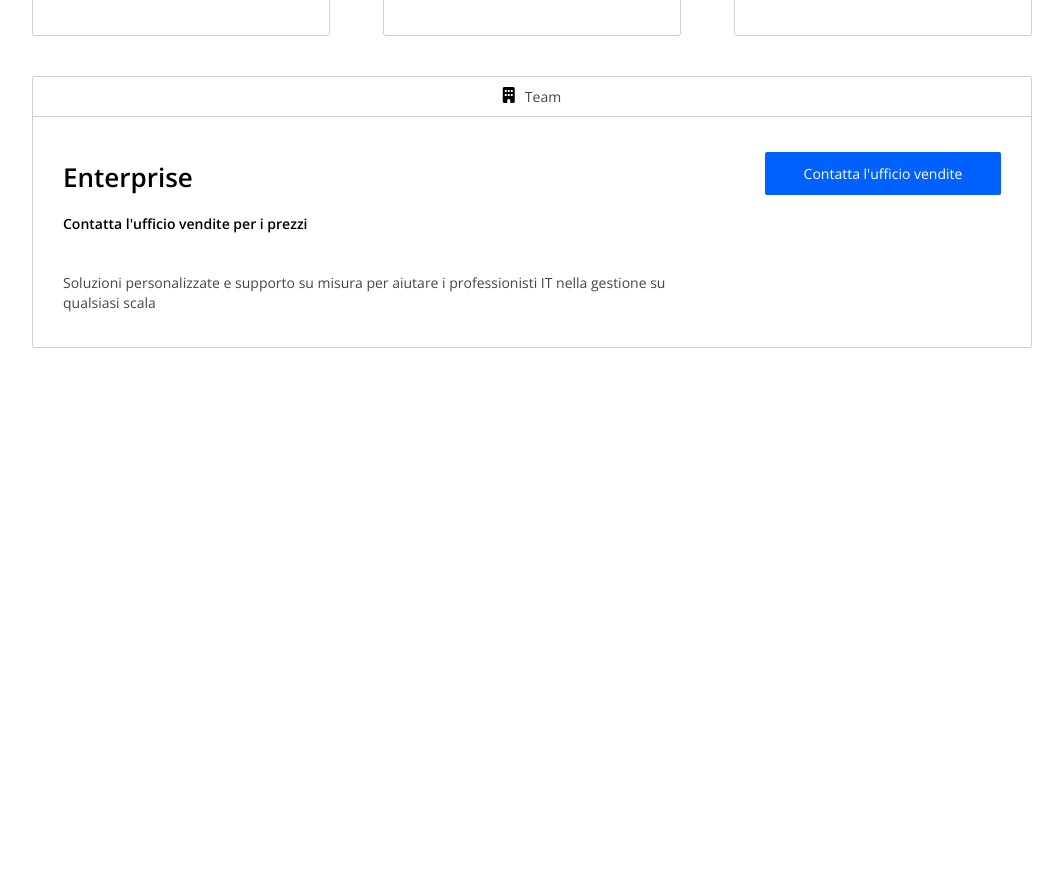
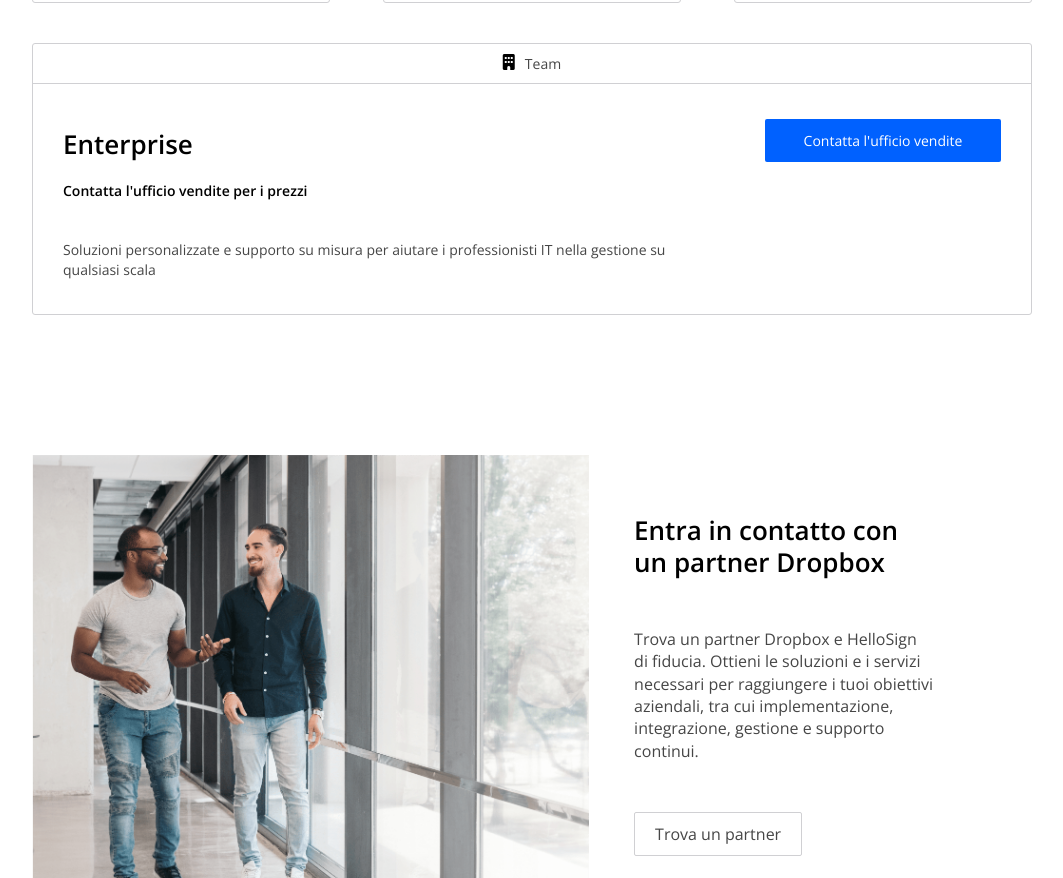
Before and after one commit to TheBloodShadow-py/htmlcss-dropbox, a plain HTML site: page index.html in a window 1280 px wide. Shown: the part 1922-2800 px from the top of the page, without its empty margins (108-1171 px from the left). Before the commit the page ends 2280 px from the top, so only its background shows below. Drawn offline with nearby package versions, Linux system fonts and the light colour scheme.

Commit message:
ADD - partner section

```diff
--- a/css/main.css
+++ b/css/main.css
@@ -11,6 +11,7 @@ html {
   min-width: 100vh;
   overflow-x: hidden;
   position: relative;
+  scroll-behavior: smooth;
 }
 
 ul,
@@ -70,8 +71,16 @@ h4 {
   width: calc(((100% / 12) * 4) - 35px);
 }
 
+.col-5 {
+  width: calc((100% / 12) * 5);
+}
+
 .col-6 {
   width: calc((100% / 12) * 6);
+}
+
+.col-7 {
+  width: calc((100% / 12) * 7);
 }
 
 .col-8 {
@@ -106,6 +115,10 @@ h4 {
 .main-btn {
   width: 200px;
   padding: 12px 8px;
+}
+
+.flex-grow {
+  flex-grow: 1;
 }
 
 :root {
@@ -229,7 +242,6 @@ h4 {
 .price-card {
   border: 1px solid #d0d0d3;
   border-radius: 3px;
-  min-height: 1000px;
   color: var(--text-color);
 }
 
@@ -332,3 +344,50 @@ h4 {
   top: 75px;
   right: 30px;
 }
+
+/* PARTNER SECTION */
+
+.partner-section img {
+  width: 100%;
+}
+
+.partner-section {
+  padding: 10px;
+  margin: 120px 0px;
+}
+
+.partner-container {
+  gap: 45px;
+}
+
+.partner-text {
+  flex-direction: column;
+  align-items: flex-start;
+  gap: 50px;
+  margin-top: 60px;
+  color: var(--text-color);
+  max-width: 300px;
+}
+
+.partner-text h2 {
+  font-weight: 600;
+  font-size: 26px;
+  color: black;
+}
+
+.partner-text p {
+  font-size: 16px;
+}
+
+.partner-text .btn {
+  font-size: 16px;
+  background-color: white;
+  border: 1px solid #d0d0d3;
+  color: var(--text-color);
+  padding: 10px 20px;
+}
+
+.partner-text .btn:hover {
+  background-color: var(--text-color);
+  color: white;
+}
--- a/index.html
+++ b/index.html
@@ -17,9 +17,9 @@
         <div class="flex header-wrapper">
           <img src="./img/logo-small.png" alt="Logo" />
           <ul class="header-items flex">
-            <li>Perchè Dropbox</li>
+            <li><a href="#why-dropbox">Perchè Dropbox</a></li>
+            <li><a href="#our-plans">Piani e Prezzi</a></li>
             <li>Funzioni</li>
-            <li>Piani e Prezzi</li>
           </ul>
         </div>
         <div class="header-wrapper flex">
@@ -34,7 +34,7 @@
     </header>
     <main>
       <!-- HERO SECTION -->
-      <div class="hero-section">
+      <div class="hero-section" id="why-dropbox">
         <div class="lg-container flex hero-container">
           <div class="title-container">
             <h1>Tutto ciò che ti serve per il lavoro, in un unico posto</h1>
@@ -63,11 +63,11 @@
         </div>
       </div>
       <!-- PRICE SECTION -->
-      <section class="plans-section">
+      <section class="plans-section" id="our-plans">
         <div class="container">
           <h2>Trova il piano business che fa per te</h2>
           <div class="radio-container">
-            <input type="radio" value="monthly" />
+            <input type="radio" value="monthly" checked />
             <label class="radio-label" for="monthly"
               >Fatturazione mensile</label
             >
@@ -78,8 +78,8 @@
               Fatturazione annuale
             </label>
           </div>
-          <div class="row price-row">
-            <div class="col-4">
+          <div class="row price-row flex-grow">
+            <div class="col-4 flex">
               <div class="price-card">
                 <div class="plan-type flex">
                   <i class="fa-solid fa-user" style="color: #000000"></i
@@ -152,7 +152,7 @@
                 </div>
               </div>
             </div>
-            <div class="col-4">
+            <div class="col-4 flex">
               <div class="price-card">
                 <div class="plan-type flex">
                   <i class="fa-solid fa-users" style="color: #000000"></i
@@ -252,7 +252,7 @@
                 </div>
               </div>
             </div>
-            <div class="col-4">
+            <div class="col-4 flex">
               <div class="price-card">
                 <div class="plan-type flex">
                   <i class="fa-solid fa-building" style="color: #000000"></i
@@ -333,8 +333,7 @@
               </div>
             </div>
           </div>
-          <div class="row">
-            <div class="col-12">
+          <div class="col-12 flex">
             <div class="long-price-card">
               <div class="plan-type flex">
                 <i class="fa-solid fa-building" style="color: #000000"></i
@@ -349,10 +348,31 @@
                   Soluzioni personalizzate e supporto su misura per aiutare i
                   professionisti IT nella gestione su qualsiasi scala
                 </p>
-                  <a href="#" class="btn main-btn"
-                    >Contatta l'ufficio vendite</a
-                  >
+                <a href="#" class="btn main-btn">Contatta l'ufficio vendite</a>
               </div>
+            </div>
+          </div>
+        </div>
+      </section>
+      <!-- PARTNER SECTION -->
+      <section class="partner-section">
+        <div class="container">
+          <div class="row partner-container">
+            <div class="col-7">
+              <figure>
+                <img src="./img/partner.png" alt="Partner" />
+              </figure>
+            </div>
+            <div class="col-5">
+              <div class="flex partner-text">
+                <h2>Entra in contatto con un partner Dropbox</h2>
+                <p>
+                  Trova un partner Dropbox e HelloSign di fiducia. Ottieni le
+                  soluzioni e i servizi necessari per raggiungere i tuoi
+                  obiettivi aziendali, tra cui implementazione, integrazione,
+                  gestione e supporto continui.
+                </p>
+                <a href="#" class="btn">Trova un partner</a>
               </div>
             </div>
           </div>
```
Lines whose indentation alone changed are shown as unchanged.
